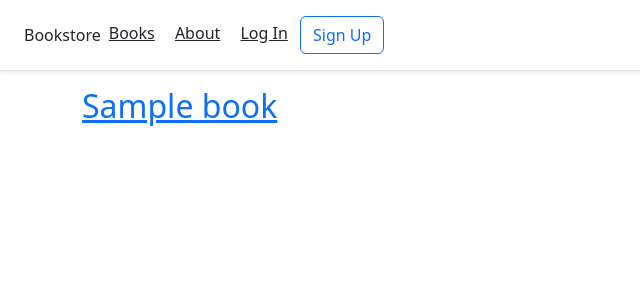
After one commit to Abdulaziz-rgb/dango-bookstore-project, a Django app: page /books/ in a window 1280 px wide. The commit adds this page. Shown: the top 300 px of the page, without its empty margins (0-640 px from the left). Run offline with Django 4.2, Linux system fonts and the light colour scheme; tables that the repository leaves empty hold one stand-in row (values such as "Sample post").

Commit message:
added books app(chap10)

```diff
--- /dev/null
+++ b/books/apps.py
@@ -0,0 +1,6 @@
+from django.apps import AppConfig
+
+
+class BooksConfig(AppConfig):
+    default_auto_field = 'django.db.models.BigAutoField'
+    name = 'books'
--- /dev/null
+++ b/books/models.py
@@ -0,0 +1,21 @@
+import uuid
+from django.db import models
+from django.urls import reverse
+
+
+class Book(models.Model):
+    id = models.UUIDField(
+        primary_key=True,
+        default=uuid.uuid4,
+        editable=False)
+    title = models.CharField(max_length=200)
+    author = models.CharField(max_length=200)
+    price = models.DecimalField(max_digits=6, decimal_places=2)
+
+
+    def __str__(self):
+        return self.title
+
+
+    def get_absolute_url(self):
+        return reverse('book_detail', args=[str(self.id)])
--- /dev/null
+++ b/books/urls.py
@@ -0,0 +1,8 @@
+from django.urls import path
+
+from .views import BookListView, BookDetailView
+
+urlpatterns = [
+    path('', BookListView.as_view(), name='book_list'),
+    path('<uuid:pk>', BookDetailView.as_view(), name='book_detail'),
+]
--- /dev/null
+++ b/books/views.py
@@ -0,0 +1,15 @@
+from django.shortcuts import render
+from django.views.generic import ListView, DetailView
+
+from .models import Book
+
+class BookListView(ListView):
+    model = Book
+    context_object_name = 'book_list'
+    template_name = 'books/book_list.html'
+
+
+class BookDetailView(DetailView):
+    model = Book
+    context_object_name = 'book'
+    template_name = 'books/book_detail.html'
--- a/bookstore_project/settings.py
+++ b/bookstore_project/settings.py
@@ -43,6 +43,7 @@ INSTALLED_APPS = [
 
     'users.apps.UsersConfig',
     'pages.apps.PagesConfig',
+    'books.apps.BooksConfig',
 
     #? Third-party
     'crispy_forms',
--- a/bookstore_project/urls.py
+++ b/bookstore_project/urls.py
@@ -25,4 +25,5 @@ urlpatterns = [
     #? Local app
     # path('accounts/', include('users.urls')),
     path('', include('pages.urls')),
+    path('books/', include('books.urls')),
 ]
--- a/templates/_base.html
+++ b/templates/_base.html
@@ -20,6 +20,7 @@
                 <a href="{% url 'home' %}" class="navbar-brand my-0 mr-md-auto
                 font-weight-normal">Bookstore</a>
                 <nav class="my-2 my-md-0 mr-md-3">
+                    <a class="p-2 text-dark" href="{% url 'book_list' %}">Books</a>
                     <a class="p-2 text-dark" href="{% url 'about' %}">About</a>
                     {% if user.is_authenticated %}
                         <a class="p-2 text-dark" href="{% url 'account_logout' %}">Log Out</a>
--- /dev/null
+++ b/templates/books/book_list.html
@@ -0,0 +1,11 @@
+{% extends '_base.html' %}
+
+{% block title %}Books{% endblock title %}
+
+{% block content %}
+    {% for book in book_list %}
+        <div>
+            <h2><a href="{{ book.get_absolute_url }}">{{book.title}}</a></h2>
+        </div>
+    {% endfor %}
+{% endblock content %}
```
Also changed, not shown: books/admin.py (added, +7 -0 lines), books/tests.py (added, +34 -0 lines), templates/books/book_detail.html (added, +11 -0 lines), books/__init__.py (added), books/migrations/0001_initial.py (added), books/migrations/__init__.py (added).
